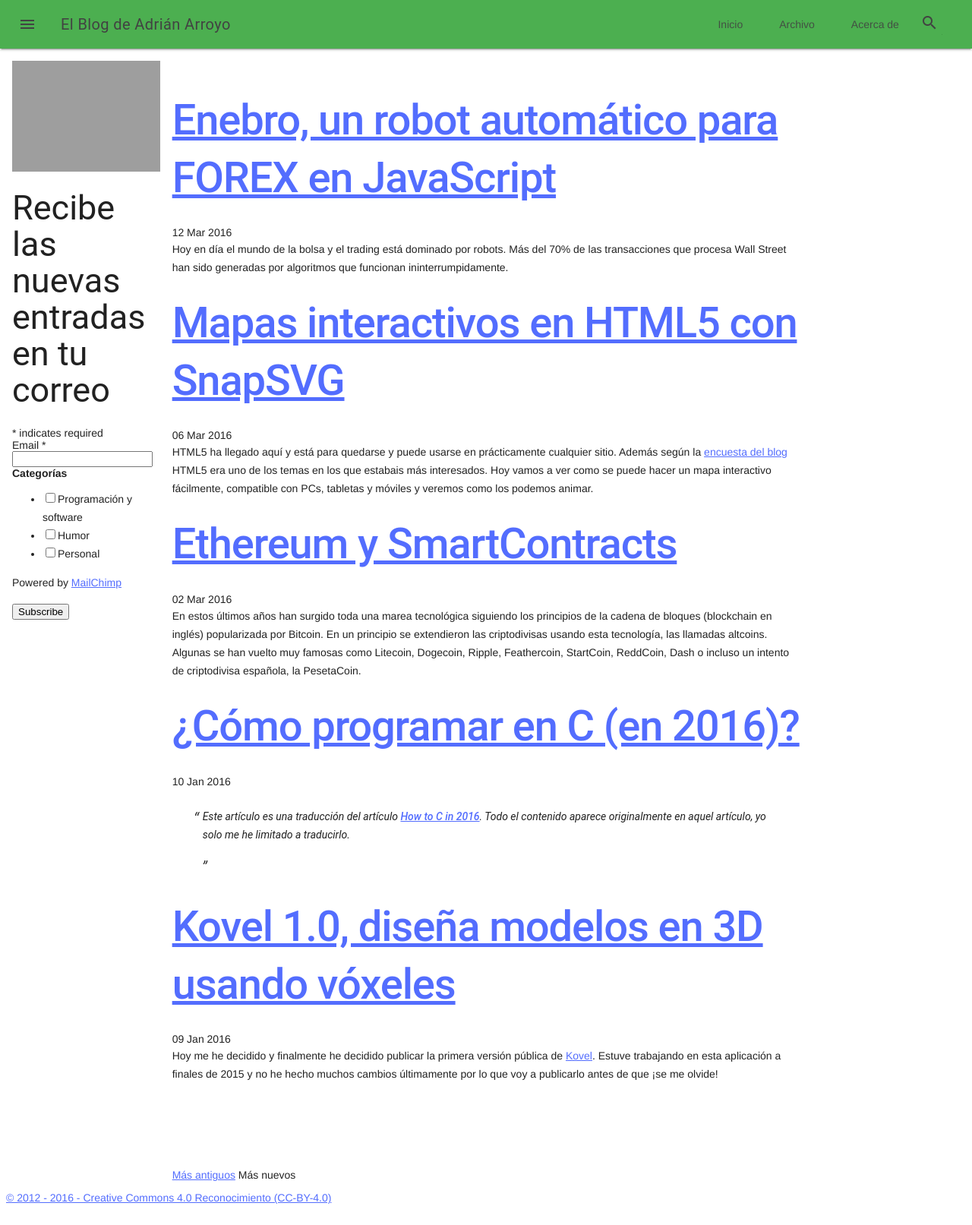
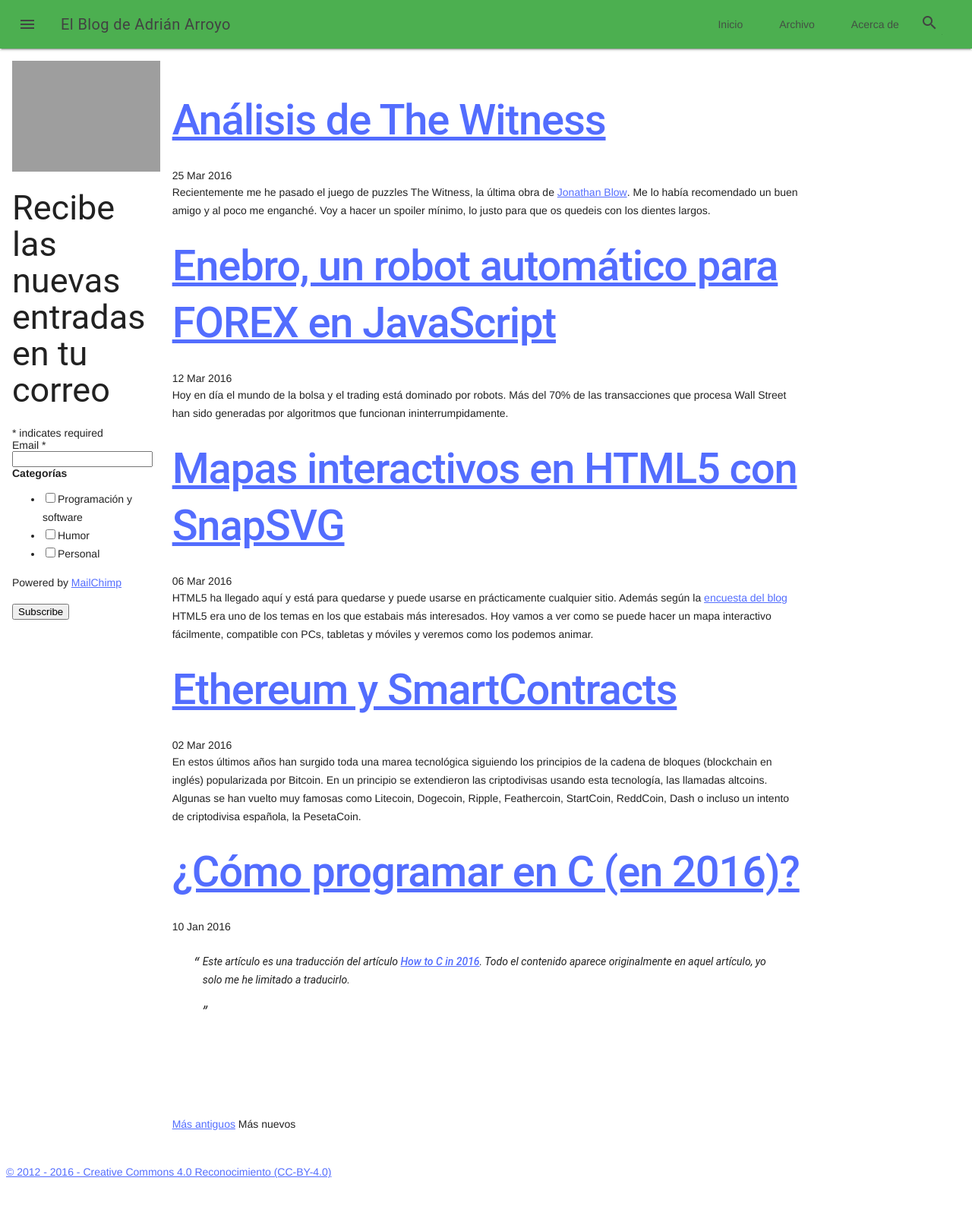
Before and after one commit to AdrianArroyoCalle/blog, a Jekyll site: the page built from index.html, in a window 1280 px wide. Shown: the whole page at 76% size. Built offline with Jekyll 4.4.1, drawn with Linux system fonts in a browser that asks for light colours; nearby versions of some CDN libraries; the list of posts is cut into pages by our own code; comment, search, counter and statistics services are not loaded; some of the changed lines change nothing that is shown.

Commit message:
Análisis de The Witness

```diff
--- a/_config.yml
+++ b/_config.yml
@@ -18,6 +18,7 @@ paginate: 5
 paginate_path: "/blog/page:num/"
 baseurl: /blog/
 fullurl: /blog
+img: http://adrianarroyocalle.github.io/blog/images
 author:
   name: Adrián Arroyo Calle
   url: https://adrianarroyocalle.github.io
--- /dev/null
+++ b/_posts/2016-03-25-analisis-the-witness.md
@@ -0,0 +1,82 @@
+---
+layout: post
+title: Análisis de The Witness
+description: Mi opinión sobre el videojuego The Witness. Un juego que mezcla empirismo con zen con un estilo artísitico impresionista.
+keywords:
+ - review
+ - analisis
+ - witness
+ - puzzle
+ - rompecabezas
+ - isla
+---
+
+Recientemente me he pasado el juego de puzzles The Witness, la última obra de [Jonathan  Blow](http://number-none.com/blow/). Me lo había recomendado un buen amigo y al poco me enganché. Voy a hacer un spoiler mínimo, lo justo para que os quedeis con los dientes largos.
+
+
+__Nota musical:__
+
+<iframe src="https://embed.spotify.com/?uri=spotify:track:5zhuWncJsBKrQ1HhmAKNAg" width="300" height="380" frameborder="0" allowtransparency="true"></iframe>
+
+<iframe src="https://embed.spotify.com/?uri=spotify:album:5ZQaqZOFLl0dntuuso108e" width="300" height="380" frameborder="0" allowtransparency="true"></iframe>
+
+> Si te has pasado el juego al 100% lo entenderás
+
+The Witness se inicia de manera enigmática para el jugador acostumbrado a la jugabilidad Nintendo. Con jugabilidad Nintendo me refiero a la típica de juegos como Mario Party donde antes de cada juego se explican las instrucciones por escrito y se puede incluso practicar. La propia pantalla de carga produce intriga al jugador.
+
+![Pantalla de Carga de The Witness]({{site.img}}/TheWitnessLoad.jpg)
+
+Aparecemos en un pasillo, en una isla, al principio solo podemos avanzar hacia delante. El juego nos indica que podemos usar las teclas WASD para movernos y que usemos el ratón. Es la única ayuda que nos dará.
+
+![Isla de The Witness]({{ site.img }}/TheWitness.jpg)
+
+Para avanzar tendremos que resolver puzzles. Todos los puzzles poseen la misma estructura, empezamos por un círculo gordo y tenemos que dibujar una ruta por la cuadrícula hasta el final, una línea que se sale de la cuadrícula. Pero no vale con llegar, tendremos que cumplir las condiciones que los símbolos geométricos y el entorno nos impongan. Al principio estos símbolos no aparecen pero según vayamos avanzando, empezaran a aparecer hexágonos, cuadrados amarillos, cuadrados azules, cuadrados blancos, estrellas rosas, triángulos y el entorno también influirá en la resolución del puzzle.
+
+<iframe width="560" height="315" src="https://www.youtube-nocookie.com/embed/SPMMKFX78x0" frameborder="0" allowfullscreen></iframe>
+
+Una vez atravesamos la primera parte, se nos deja sueltos en la isla y entonces podemos hablar de un auténtico sandbox de puzzles.
+
+![Puzzle del árbol de The Witness]({{ site.img }}/TheWitnessApple.jpg)
+
+El significado de cada símbolo, de porque un puzzle se resuelve de esta manera y no de otra es algo que queda para nosotros. Tenemos que resolver los puzzles, pero además tenemos que saber qué nos pide el puzzle. Y muchas veces creemos haber llegado a una conclusión que es incorrecta, y tenemos que replantearnos todo lo anterior. Muy bien pensado. Cuando ya sepamos el significado de los símbolos y como influye el entorno en el puzzle el reto ya no será descifrar su significado, sino resolverlo, puesto que serán más complejos. Un trabajo de científicos...
+
+<iframe width="560" height="315" src="https://www.youtube-nocookie.com/embed/CIUOHvmRJgs" frameborder="0" allowfullscreen></iframe>
+
+El vídeo es un desbloqueable que encontramos en el juego si somos avispados, ya que las piezas del gran puzzle que es encontrar los vídeos se encuentran desperdigadas por la isla. En este fragmento vemos a James Burke al final de la serie Connections de la BBC (1978). The Witness está plagado de filosofía empirista por todas partes. Además de estos vídeos (que hay 6) nos encontramos con 43 audios con frases, explicaciones y pensamientos de Albert Einstein, William Faulkner, Feynman y gente relacionada con la filosofía de la ciencia y otros personajes de la filosofía zen moderna, como Gangaji y David Golding. Algunos audios son más estimulantes que otros, algunos te hacen pensar y otros son un poco rollo. Lo cierto es que crea una atmósfera que mezcla elementos zen y el empirismo.
+
+El zen es tan importante que en un determinado momento nos preguntaremos si todo esto es un kōan, es decir un problema que el maestro plantea al alumno para comprobar sus progresos, muchas veces un problema absurdo que para ser resuelto el alumno debe desligarse del pensamiento racional común para así entrar en un sentido racional más elevado y así aumentar su nivel de conciencia para intuir lo que en realidad le está preguntando el maestro, que trasciende al sentido literal de las palabras. Una explosión mental en toda regla que nos acerca, en esos momentos de explosión al contacto más directo con la realidad, sin pasar por el pensamiento, pues este ha sido destrozado.
+
+Sin embargo toda esta filosofía que planté a el juego no acaba bien, por lo menos desde mi punto de vista. El juego parece que según vas avanzando llegarás a una conclusión final, que te hará replantearte tu vida. Esto no ocurre. Quizá sea un reflejo de la vida. Creemos que tiene algún sentido, que algún día comprenderemos. Pero al final solo hemos dado unas pinceladas aquí y haya, pero seguimos sin tener "eso". "Eso" que acabaría con "aquello". Así que el final no es malo, pero quizá cuando lo veas por primera vez, después de haber estado jugando te sepa a poco. Es lógico. Pero tras un razonamiento, haciendo analogías con la vida, no me parece un final tan malo.
+
+
+El apartado estético es alucinante, cada vez que lo pienso más me asombra. No es especialmente realista, podríamos llamarlo impresionista, con formas toscas, esquinas gigantes pero una iluminación y un colorido espectacular. Aparte de la belleza de por sí de la naturaleza y los edificios tenemos juegos de sombras:
+
+![Malabarista de The Witness]({{ site.img }}/TheWitnessMalabarista.jpg)
+
+En este caso por ejemplo, vemos la estatua de un pobre hombre, parece que gritando al cielo, una gran desgracia la ha acontecido. Pero su sombra, que combina con las piedras del suelo nos deja otra imagen, se encuentra haciendo malabares, un símbolo de felicidad. No todo es lo que parece.
+
+![Gran Estatua]({{ site.img }}/TheWitnessGranEstatua.jpg)
+
+En esta imagen vemos la estatua una mujer tallada en la montaña. Tiene un porte de grandeza, se va a comer el mundo, es fuerte y mira al cielo, aspirando a lo más alto.
+
+![Ayuda a la estatua]({{ site.img }}/TheWitnessEstatuaAyuda.jpg)
+
+En cambio, desde el punto de vista correcto, la situación cambia por completo, la mujer está siendo ayudada por otra, parece que va a morir, que las cosas le van mal y la otra mujer, por encima de ella la intenta subir a donde está ella, un lugar mucho más estable.
+
+![Puzzle Ambiental]({{ site.img }}/TheWitnessPuzzleAmbiental.jpg)
+
+Y dejamos lo mejor para el final, los __puzzles ambientales__. Se trata de puzzles que aparecen en la naturaleza. En la imagen vemos uno muy sencillo, el del río, que además cuenta con panel explicativo. Cuando veamos uno de ellos simplemente nos dirigimos al punto gordo y vamos hasta el final. Veremos estrellitas resplandecer y si finalizamos la ruta se hará un gran estruendo. Hay muchísimos. Y muchos donde no te los esperas. Por haber hay hasta uno dentro de una película del cine, que, os adelanto, dura una hora el recorrido que tenemos que hacer.
+
+![Puzzle Ambiental de la cantera]({{ site.img }}/TheWitnessEnvironmentalPuzzle.jpg)
+
+¡Están por todas partes!
+
+![El Castillo]({{ site.img }}/TheWitnessCastleBefore.jpg)
+
+![Puzzle Ambiental del castillo]({{ site.img }}/TheWitnessCastleAfter.jpg)
+
+Mi recomendación final es que un juego magnífico, llegar al final estándar no es muy difícil, pero el jugador que le entre el gusanillo puede aspirar a conseguir todos los vídeos, entrar al nivel de la cueva y desvelar el final secreto.
+
+<a target="_blank" href="http://rover.ebay.com/rover/1/1185-53479-19255-0/1?icep_ff3=9&pub=5575150394&toolid=10001&campid=5337796800&customid=&icep_uq=The+Witness&icep_sellerId=&icep_ex_kw=&icep_sortBy=12&icep_catId=&icep_minPrice=&icep_maxPrice=&ipn=psmain&icep_vectorid=229501&kwid=902099&mtid=824&kw=lg">Comprar en eBay</a><img style="text-decoration:none;border:0;padding:0;margin:0;" src="http://rover.ebay.com/roverimp/1/1185-53479-19255-0/1?ff3=9&pub=5575150394&toolid=10001&campid=5337796800&customid=&uq=The+Witness&mpt=[CACHEBUSTER]">
+<a target="_blank" href="https://www.amazon.es/s/ref=as_li_ss_tl?_encoding=UTF8&camp=3626&creative=24822&field-keywords=The%20Witness&linkCode=ur2&tag=adrarrcal-21&url=search-alias%3Daps">Comprar en Amazon</a><img src="https://ir-es.amazon-adsystem.com/e/ir?t=adrarrcal-21&l=ur2&o=30" width="1" height="1" border="0" alt="" style="border:none !important; margin:0px !important;" />
+<a href="http://adf.ly/1YkoSg" rel="nofollow">Comprar en Steam</a>
```
Also changed, not shown: images/TheWitness.jpg (added), images/TheWitnessApple.jpg (added), images/TheWitnessCastleAfter.jpg (added), images/TheWitnessCastleBefore.jpg (added), images/TheWitnessEnvironmentalPuzzle.jpg (added), images/TheWitnessEstatuaAyuda.jpg (added), images/TheWitnessLoad.jpg (added), images/TheWitnessMalabarista.jpg (added), images/TheWitnessPuzzleAmbiental.jpg (added), 1 other file.
